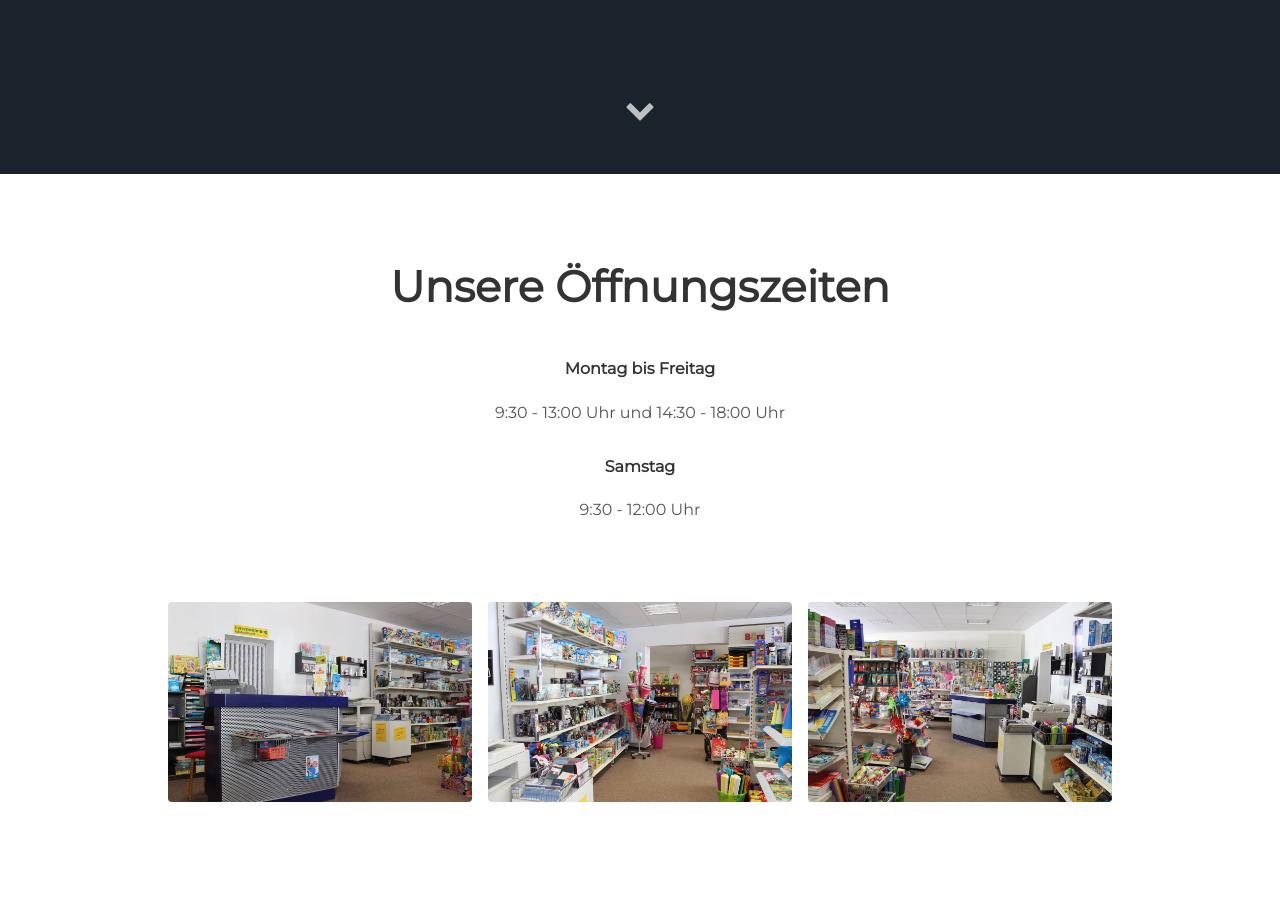
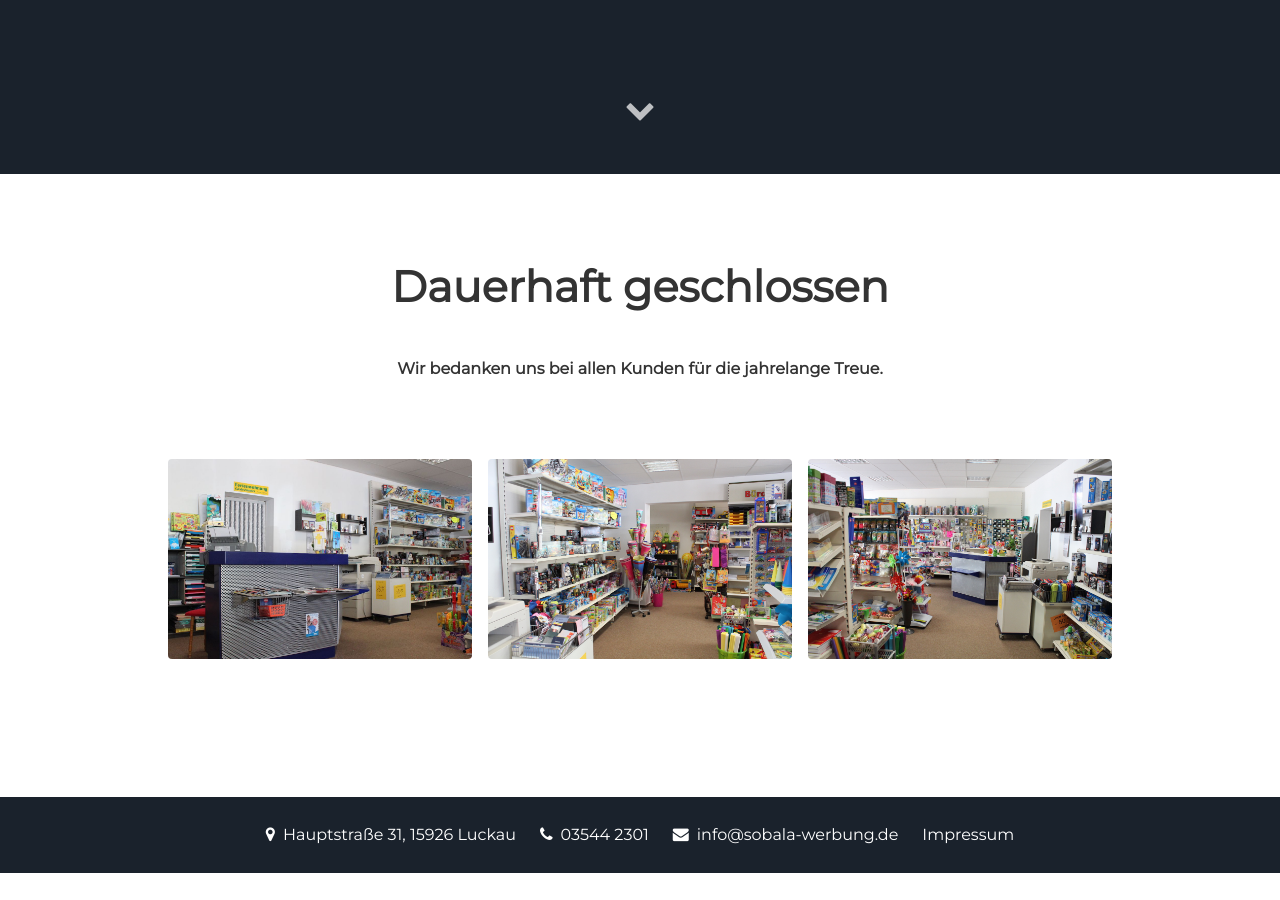
Before and after one commit to sobala-werbung/sobala-werbung.github.io, a Jekyll site: the page built from index.html, in a window 1280 px wide and 900 px high, scrolled down 726 px. Built offline with Jekyll 4.4.1, drawn with Linux system fonts in a browser that asks for light colours; after the commit the page ends 1599 px from its top, so only the background shows below that.

Commit message:
Add closing notice

```diff
--- a/index.html
+++ b/index.html
@@ -3,11 +3,8 @@ layout: default
 ---
 
 <div class="office-details">
-    <h1>Unsere Öffnungszeiten</h1>
-    <h4>Montag bis Freitag</h4>
-    <p>9:30 - 13:00 Uhr und 14:30 - 18:00 Uhr</p>
-    <h4>Samstag</h4>
-    <p>9:30 - 12:00 Uhr</p>
+    <h1>Dauerhaft geschlossen</h1>
+    <h4>Wir bedanken uns bei allen Kunden für die jahrelange Treue.</h4>
 </div>
 
 <div class="columns">
```
